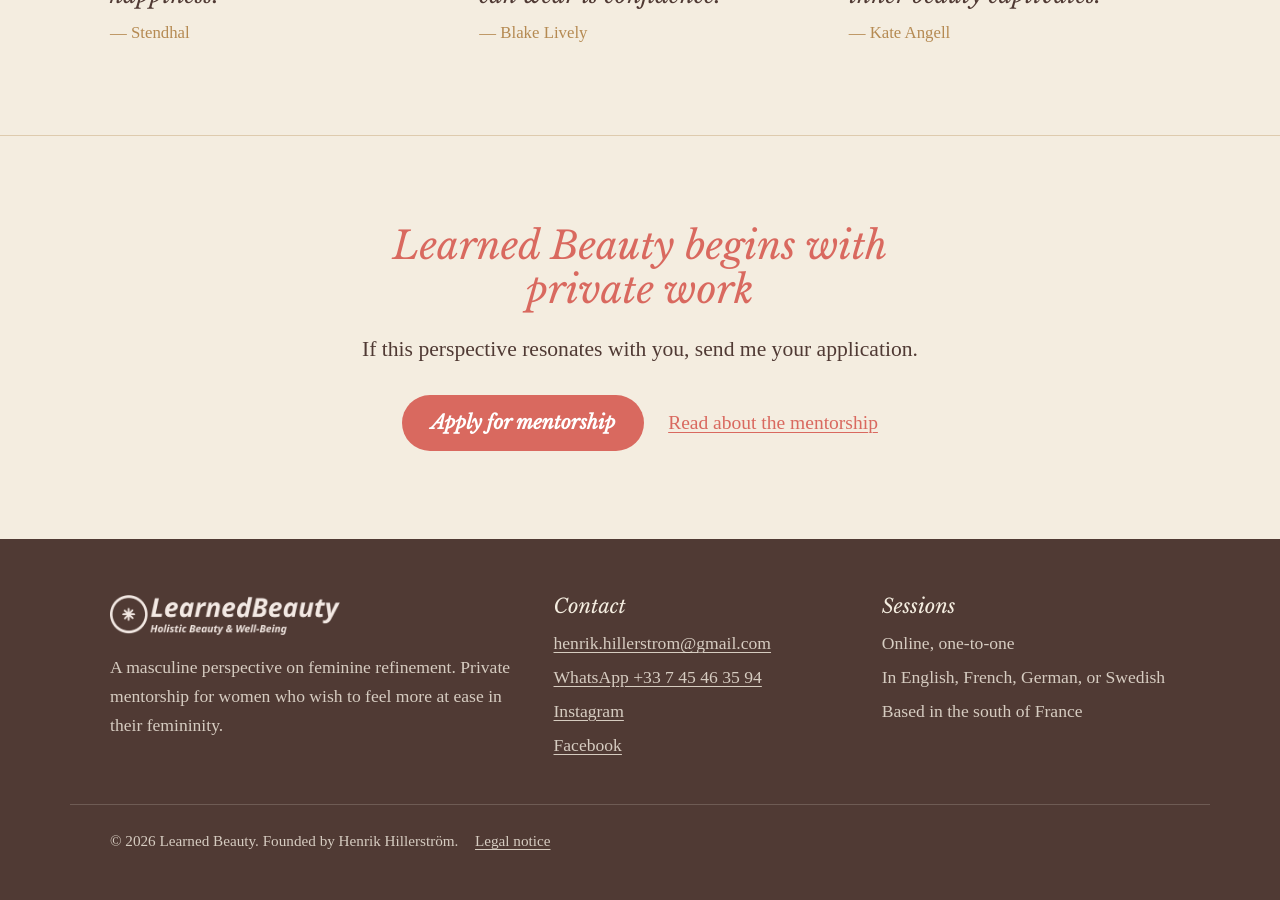
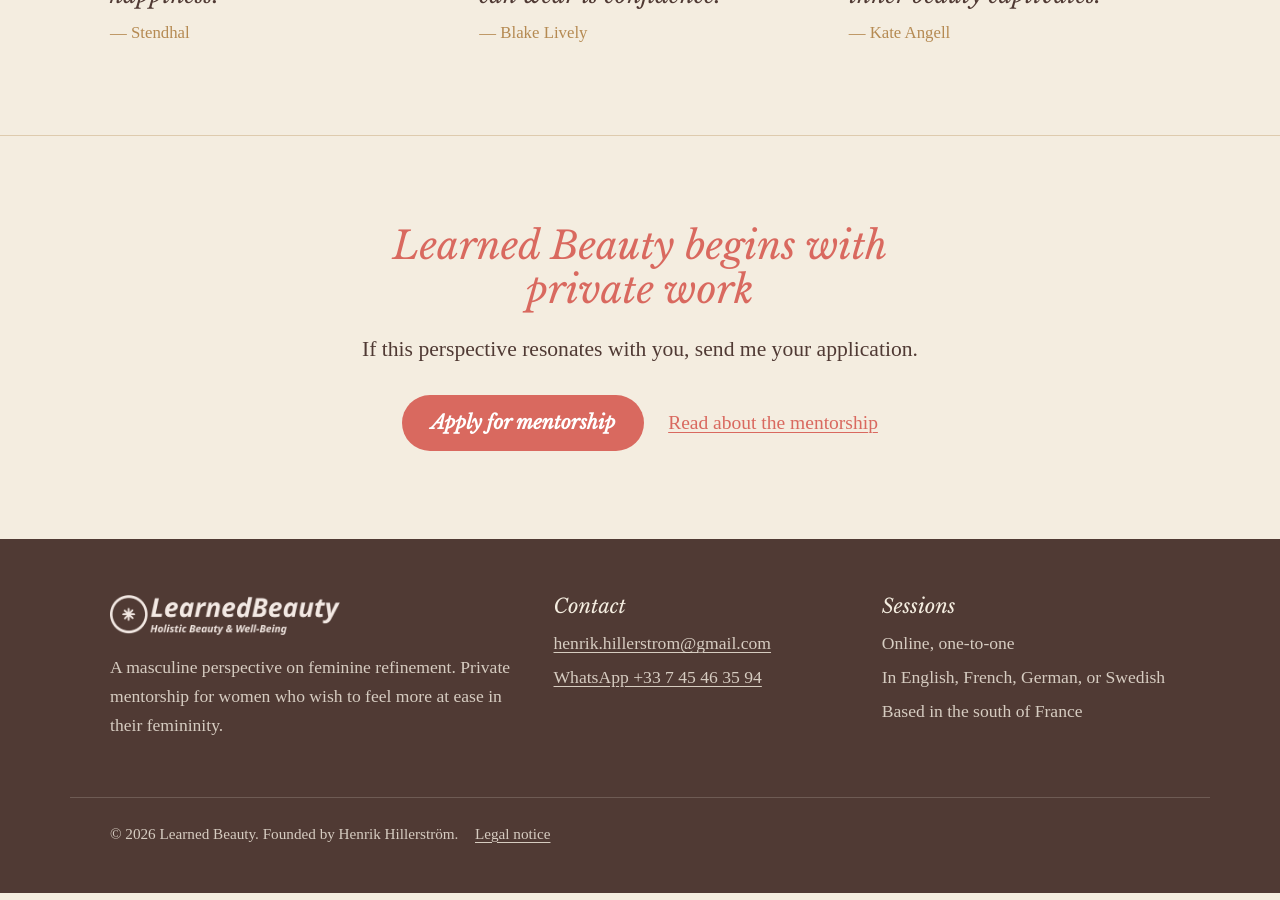
Before and after one commit to LoveAlgo/learnedbeauty, a Jekyll site: the page built from index.html, in a window 1280 px wide and 900 px high, scrolled down 6306 px. Built offline with Jekyll 4.4.1, drawn with Linux system fonts in a browser that asks for light colours.

Commit message:
Removal social media links

```diff
--- a/_layouts/default.html
+++ b/_layouts/default.html
@@ -54,8 +54,6 @@
         <ul>
           <li><a href="mailto:{{ site.data.settings.email }}">{{ site.data.settings.email }}</a></li>
           <li><a href="https://wa.me/{{ site.data.settings.whatsapp_number }}">WhatsApp {{ site.data.settings.whatsapp_display }}</a></li>
-          <li><a href="{{ site.data.settings.instagram }}">Instagram</a></li>
-          <li><a href="{{ site.data.settings.facebook }}">Facebook</a></li>
         </ul>
       </div>
       <div>
```
